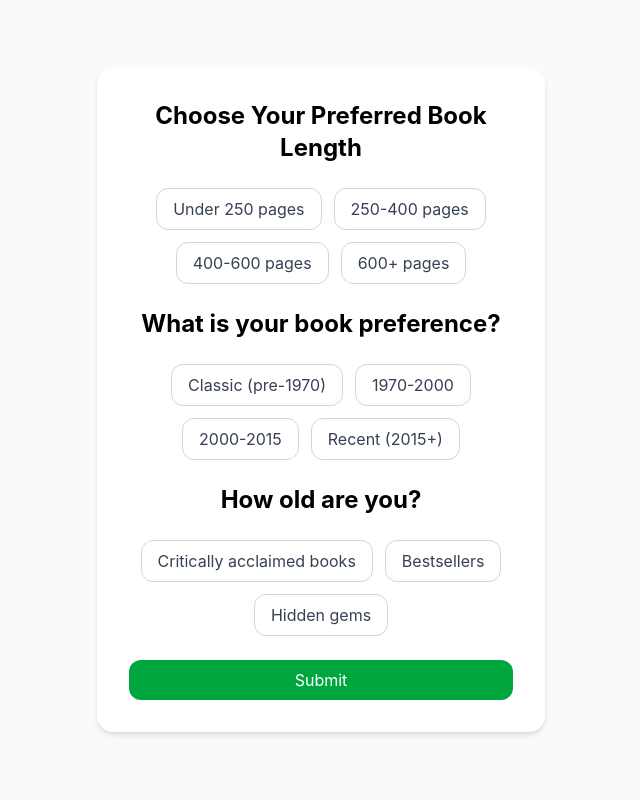
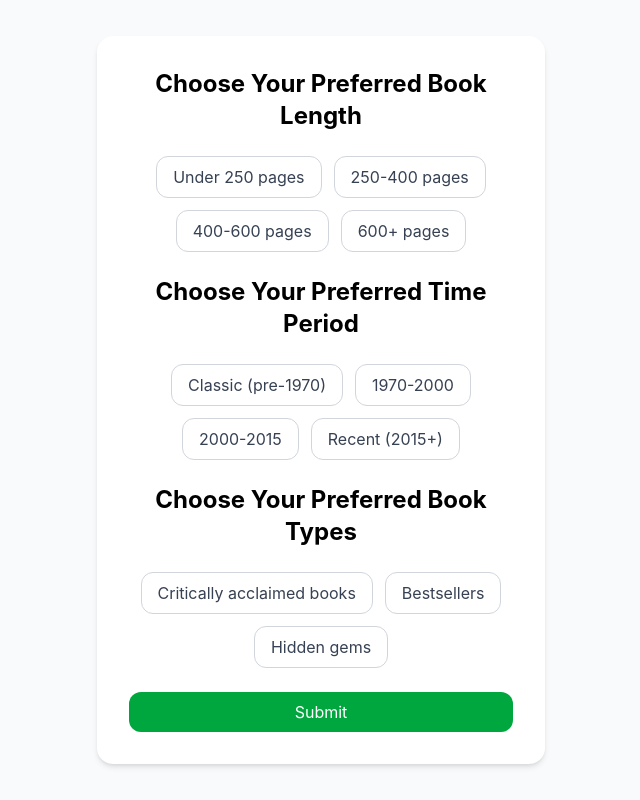
Before and after one commit to namelessbird/cs125, a React (Vite) app: page /survey in a window 1280 px wide. Shown: the whole page, without its empty margins (319-959 px from the left). Built offline with nearby package versions, Linux system fonts and the light colour scheme; sample sign-in values are in the browser's storage.

Commit message:
Fixed survey typos

```diff
--- a/src/Survey.jsx
+++ b/src/Survey.jsx
@@ -97,7 +97,7 @@ export default function Survey({userId}) {
                 </div>
 
                 <h2 className="text-2xl font-bold text-center mb-6 mt-6">
-                    What is your book preference?
+                    Choose Your Preferred Time Period
                 </h2>
 
                 <div className="flex flex-wrap gap-3 justify-center">
@@ -125,7 +125,7 @@ export default function Survey({userId}) {
                 </div>
 
                 <h2 className="text-2xl font-bold text-center mb-6 mt-6">
-                    How old are you?
+                    Choose Your Preferred Book Types
                 </h2>
 
                 <div className="flex flex-wrap gap-3 justify-center">
```
Also changed, not shown: 2 other files (tests, documents, lock files or other folders).
